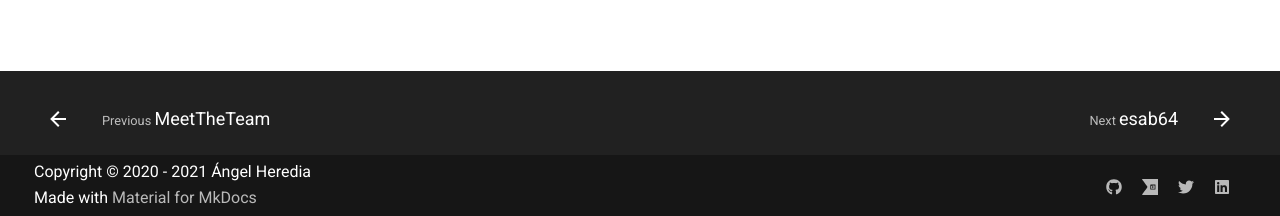
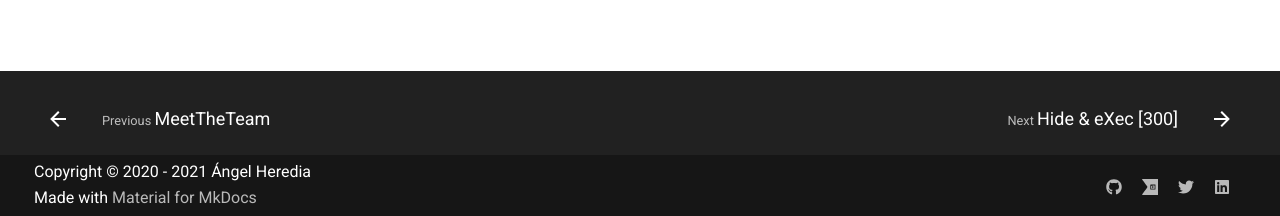
Before and after one commit to anthares101/write-ups-page, an MkDocs documentation site: the page built from docs/CTFs/Nahamcon/esab64.md, in a window 1280 px wide. Shown: the part 681-897 px from the top of the page. Built offline with MkDocs 1.6.1 and Material for MkDocs 9.7.7, drawn with Linux system fonts in a browser that asks for light colours; comment, search, counter and statistics services are not loaded.

Commit message:
Fix next page button name

```diff
--- a/overrides/partials/footer.html
+++ b/overrides/partials/footer.html
@@ -41,7 +41,7 @@
           <span class="md-footer__direction">
             {{ lang.t("footer.next") }}
           </span>
-          {{ page.title }}
+          {{ page.next_page.title }}
         </div>
       </div>
       <div class="md-footer__button md-icon">
```
